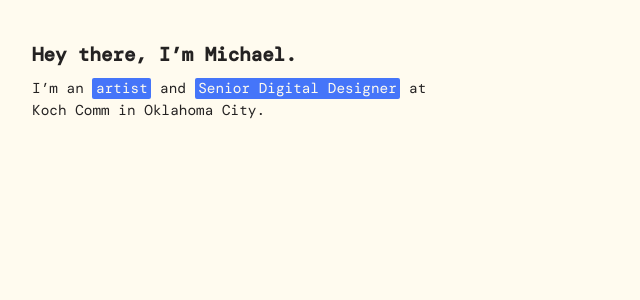
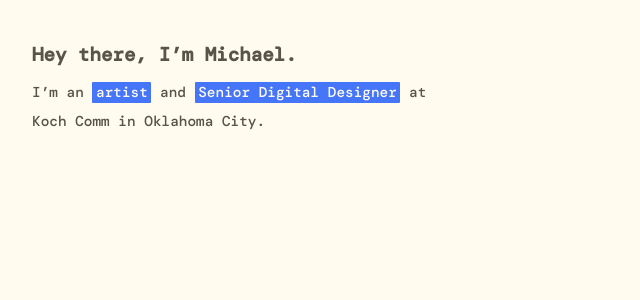
Before and after one commit to michaeleggar/michael-website, a Jekyll site: the page built from index.md, in a window 1280 px wide. Shown: the top 300 px of the page, without its empty margins (0-640 px from the left). Built offline with Jekyll 4.4.1, drawn with Linux system fonts in a browser that asks for light colours; some web fonts are replaced.

Commit message:
css changes

```diff
--- a/css/style.css
+++ b/css/style.css
@@ -1,8 +1,8 @@
 @import url('https://fonts.googleapis.com/css2?family=DM+Mono:wght@300;400;500&display=swap');
 
 :root {
-  --color-accent: #4575f9;
-  --color-text: #242222;
+  --color-accent: rgb(69, 117, 249, 1);
+  --color-text: #585447;
 }
 
 body {
@@ -43,6 +43,7 @@ a:hover {
 h1 {
   font-size: 1.2rem;
   line-height: 1;
+  font-weight: 600;
 }
 
 h2 {
@@ -65,12 +66,13 @@ h4 {
 p {
   font-size: 0.9rem;
   margin-bottom: 1rem;
-  line-height: 1.5;
+  line-height: 2;
+  font-weight: 500;
 }
 
 .highlight {
   background-color: var(--color-accent);
   padding: 0.1em 0.25em;
-  border-radius: 2px;
+  border-radius: 1px;
   color: #fffbef;
 }
```
